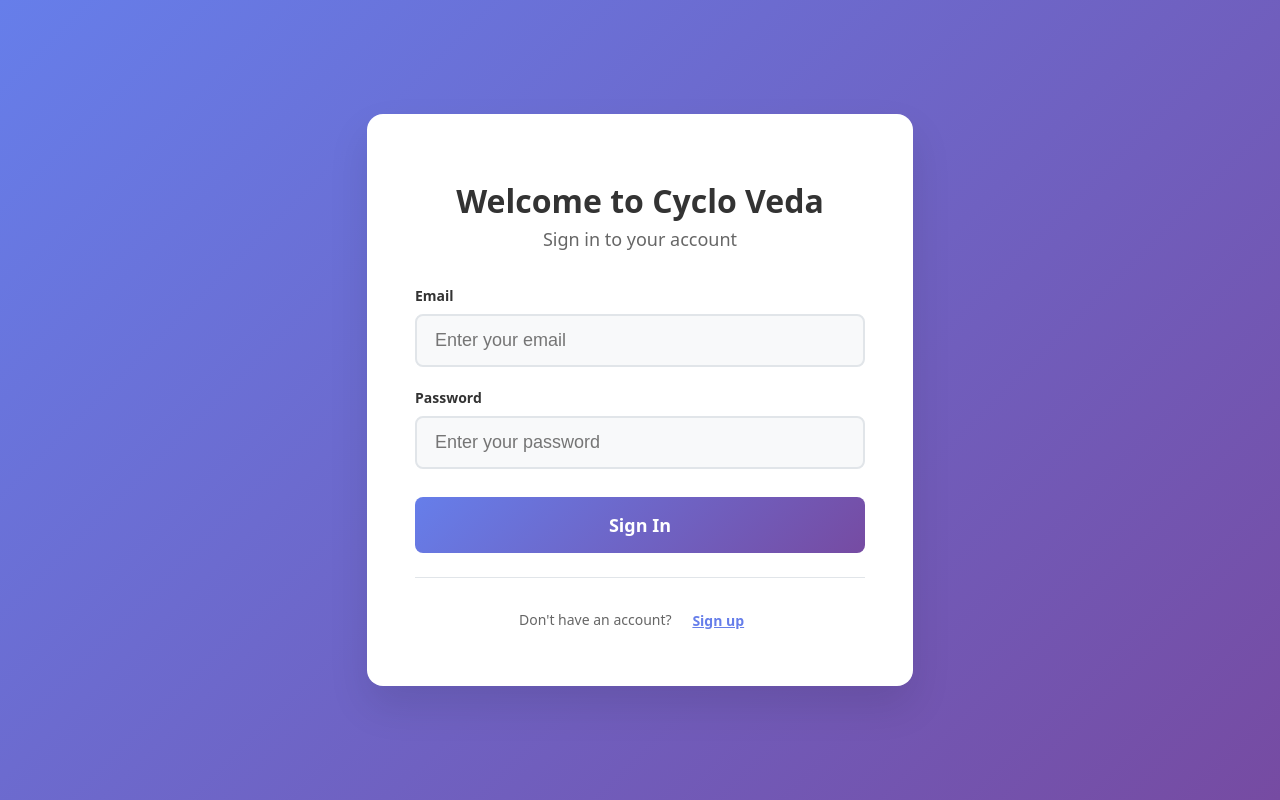
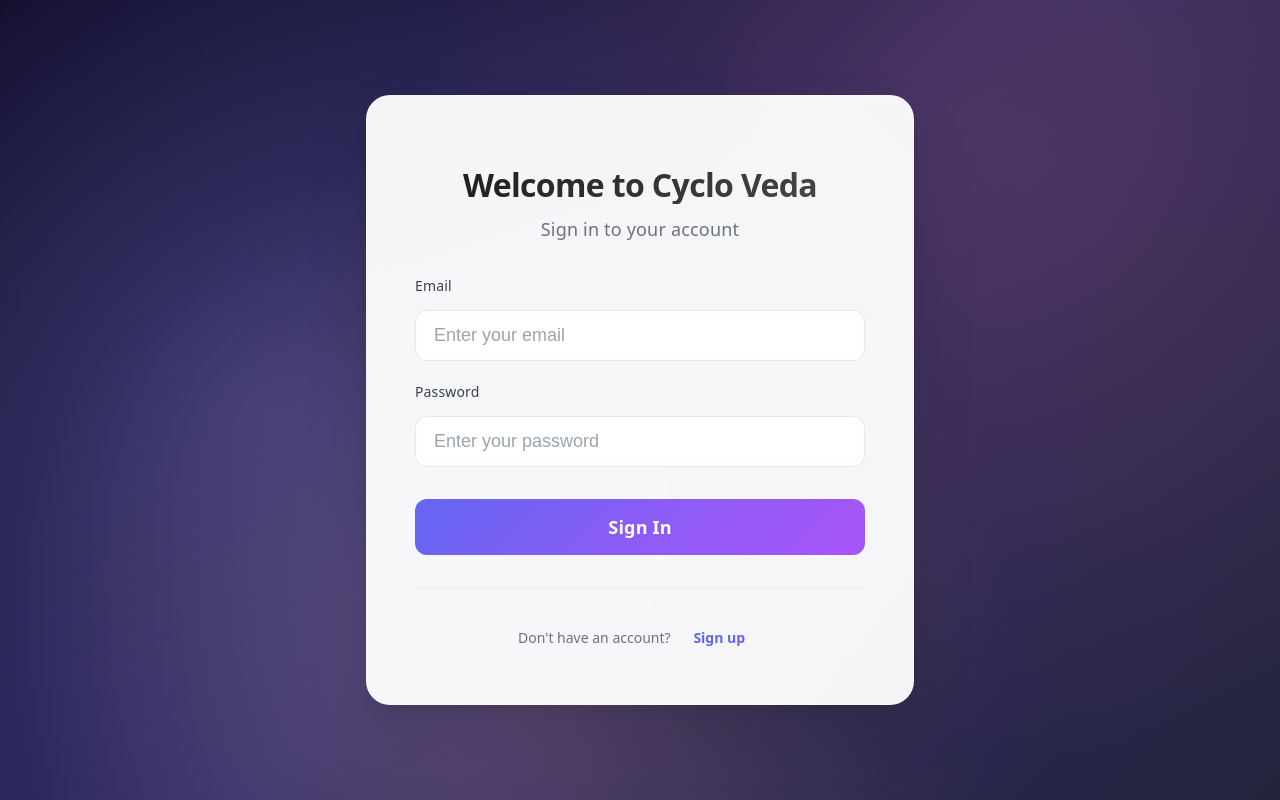
Before and after one commit to rhish9h/cyclo-veda, a React (Vite) app in the folder frontend/: page /login in a window 1280 px wide. Built offline with nearby package versions, Linux system fonts and the light colour scheme; no server answers.

Commit message:
ui improvement

```diff
--- a/frontend/src/components/auth/Login.css
+++ b/frontend/src/components/auth/Login.css
@@ -14,7 +14,7 @@
  */
 
 /* Main login container */
-/* Full-screen centered layout with gradient background */
+/* Premium full-screen layout with sophisticated background */
 .login-container {
   position: fixed;
   top: 0;
@@ -24,26 +24,47 @@
   display: flex;
   justify-content: center;
   align-items: center;
-  background: linear-gradient(
-    135deg,
-    #667eea 0%,
-    #764ba2 100%
-  ); /* Purple gradient */
-  padding: 20px; /* Responsive padding */
+  background:
+    radial-gradient(circle at 20% 50%, rgba(120, 119, 198, 0.3), transparent 50%),
+    radial-gradient(circle at 80% 20%, rgba(255, 118, 117, 0.15), transparent 50%),
+    radial-gradient(circle at 40% 80%, rgba(255, 177, 153, 0.2), transparent 50%),
+    linear-gradient(135deg, #0f0c29 0%, #302b63 50%, #24243e 100%);
+  padding: 24px;
   box-sizing: border-box;
-  overflow: hidden; /* Prevent any scrolling */
+  overflow: hidden;
 }
 
 /* Login card container */
-/* White card with rounded corners, shadow, and entrance animation */
+/* Premium glassmorphism card with sophisticated styling */
 .login-card {
-  background: white;
-  border-radius: 16px;
-  box-shadow: 0 20px 40px rgba(0, 0, 0, 0.1); /* Soft shadow */
-  padding: 40px;
+  background: rgba(255, 255, 255, 0.95);
+  backdrop-filter: blur(20px);
+  -webkit-backdrop-filter: blur(20px);
+  border: 1px solid rgba(255, 255, 255, 0.2);
+  border-radius: 24px;
+  box-shadow:
+    0 32px 64px rgba(0, 0, 0, 0.12),
+    0 8px 16px rgba(0, 0, 0, 0.08),
+    inset 0 1px 0 rgba(255, 255, 255, 0.6);
+  padding: 48px;
   width: 100%;
-  max-width: 400px; /* Responsive max width */
-  animation: slideUp 0.5s ease-out; /* Entrance animation */
+  max-width: 420px;
+  animation: slideUp 0.6s cubic-bezier(0.16, 1, 0.3, 1);
+  position: relative;
+  overflow: hidden;
+}
+
+/* Subtle glow effect behind card */
+.login-card::before {
+  content: '';
+  position: absolute;
+  top: -2px;
+  left: -2px;
+  right: -2px;
+  bottom: -2px;
+  background: linear-gradient(45deg, rgba(255, 255, 255, 0.1), rgba(255, 255, 255, 0.05));
+  border-radius: 25px;
+  z-index: -1;
 }
 
 /* Card entrance animation */
@@ -67,16 +88,24 @@
 }
 
 .login-header h1 {
-  color: #333;
-  font-size: 28px;
-  font-weight: 700;
-  margin-bottom: 8px;
+  color: #1a1a1a;
+  font-size: 32px;
+  font-weight: 600;
+  margin-bottom: 12px;
+  letter-spacing: -0.02em;
+  line-height: 1.2;
+  background: linear-gradient(135deg, #1a1a1a 0%, #4a4a4a 100%);
+  -webkit-background-clip: text;
+  -webkit-text-fill-color: transparent;
+  background-clip: text;
 }
 
 .login-header p {
-  color: #666;
+  color: #6b7280;
   font-size: 16px;
   margin: 0;
+  font-weight: 400;
+  letter-spacing: 0.01em;
 }
 
 .login-form {
@@ -92,25 +121,38 @@
 }
 
 .form-group label {
-  color: #333;
-  font-weight: 600;
+  color: #374151;
+  font-weight: 500;
   font-size: 14px;
+  margin-bottom: 6px;
+  letter-spacing: 0.01em;
 }
 
 .form-group input {
-  padding: 12px 16px;
-  border: 2px solid #e1e5e9;
-  border-radius: 8px;
+  padding: 16px 20px;
+  border: 1.5px solid #e5e7eb;
+  border-radius: 12px;
   font-size: 16px;
-  transition: all 0.3s ease;
-  background: #f8f9fa;
+  transition: all 0.2s cubic-bezier(0.4, 0, 0.2, 1);
+  background: rgba(255, 255, 255, 0.8);
+  backdrop-filter: blur(10px);
+  color: #1f2937;
+  font-weight: 400;
 }
 
 .form-group input:focus {
   outline: none;
-  border-color: #667eea;
-  background: white;
-  box-shadow: 0 0 0 3px rgba(102, 126, 234, 0.1);
+  border-color: #6366f1;
+  background: rgba(255, 255, 255, 0.95);
+  box-shadow:
+    0 0 0 3px rgba(99, 102, 241, 0.1),
+    0 4px 12px rgba(0, 0, 0, 0.05);
+  transform: translateY(-1px);
+}
+
+.form-group input::placeholder {
+  color: #9ca3af;
+  font-weight: 400;
 }
 
 .form-group input:disabled {
@@ -120,69 +162,111 @@
 }
 
 .error-message {
-  background: #fee;
-  color: #c53030;
-  padding: 12px 16px;
-  border-radius: 8px;
-  border: 1px solid #fed7d7;
+  background: rgba(254, 242, 242, 0.9);
+  color: #dc2626;
+  padding: 16px 20px;
+  border-radius: 12px;
+  border: 1px solid rgba(254, 202, 202, 0.5);
   font-size: 14px;
   text-align: center;
+  font-weight: 500;
+  backdrop-filter: blur(10px);
 }
 
 .login-button {
-  background: linear-gradient(135deg, #667eea 0%, #764ba2 100%);
+  background: linear-gradient(135deg, #6366f1 0%, #8b5cf6 50%, #a855f7 100%);
   color: white;
   border: none;
-  padding: 14px 24px;
-  border-radius: 8px;
+  padding: 18px 32px;
+  border-radius: 12px;
   font-size: 16px;
   font-weight: 600;
   cursor: pointer;
-  transition: all 0.3s ease;
-  margin-top: 8px;
+  transition: all 0.2s cubic-bezier(0.4, 0, 0.2, 1);
+  margin-top: 12px;
+  position: relative;
+  overflow: hidden;
+  letter-spacing: 0.01em;
+}
+
+.login-button::before {
+  content: '';
+  position: absolute;
+  top: 0;
+  left: -100%;
+  width: 100%;
+  height: 100%;
+  background: linear-gradient(90deg, transparent, rgba(255, 255, 255, 0.2), transparent);
+  transition: left 0.5s;
 }
 
 .login-button:hover:not(:disabled) {
   transform: translateY(-2px);
-  box-shadow: 0 8px 25px rgba(102, 126, 234, 0.3);
+  box-shadow:
+    0 20px 40px rgba(99, 102, 241, 0.4),
+    0 8px 16px rgba(99, 102, 241, 0.3);
+}
+
+.login-button:hover:not(:disabled)::before {
+  left: 100%;
 }
 
 .login-button:active {
-  transform: translateY(0);
+  transform: translateY(-1px);
 }
 
 .login-button:disabled {
-  opacity: 0.7;
+  opacity: 0.6;
   cursor: not-allowed;
   transform: none;
+  box-shadow: none;
 }
 
 .login-footer {
   text-align: center;
-  margin-top: 24px;
-  padding-top: 24px;
-  border-top: 1px solid #e1e5e9;
+  margin-top: 32px;
+  padding-top: 32px;
+  border-top: 1px solid rgba(229, 231, 235, 0.6);
 }
 
 .login-footer p {
-  color: #666;
+  color: #6b7280;
   font-size: 14px;
   margin: 0;
+  font-weight: 400;
 }
 
 .link-button {
   background: none;
   border: none;
-  color: #667eea;
+  color: #6366f1;
   font-weight: 600;
   cursor: pointer;
-  text-decoration: underline;
-  margin-left: 4px;
+  text-decoration: none;
+  margin-left: 6px;
   font-size: 14px;
+  transition: all 0.2s ease;
+  position: relative;
+}
+
+.link-button::after {
+  content: '';
+  position: absolute;
+  bottom: -2px;
+  left: 0;
+  width: 0;
+  height: 2px;
+  background: linear-gradient(90deg, #6366f1, #8b5cf6);
+  transition: width 0.3s ease;
 }
 
 .link-button:hover {
-  color: #5a67d8;
+  color: #4f46e5;
+  transform: translateY(-1px);
+}
+
+.link-button:hover::after {
+  width: 100%;
 }
 
 /* Responsive design */
```
